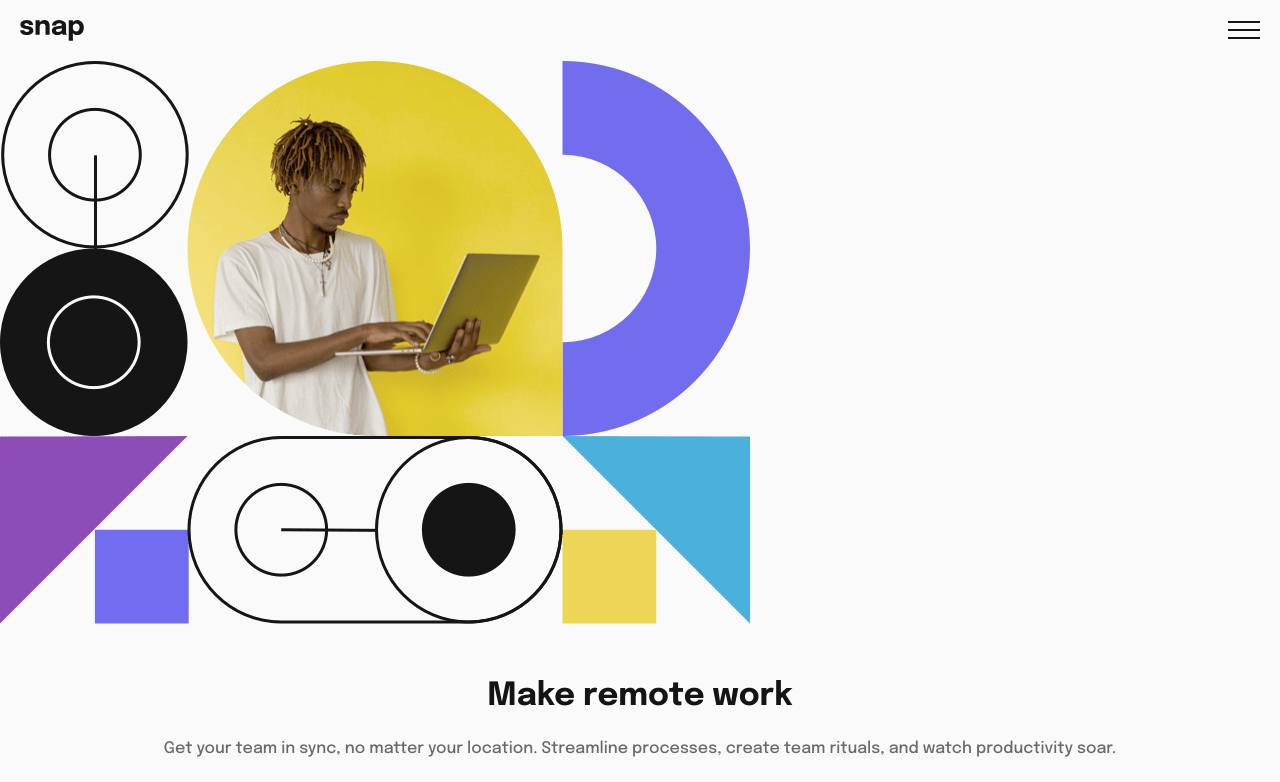
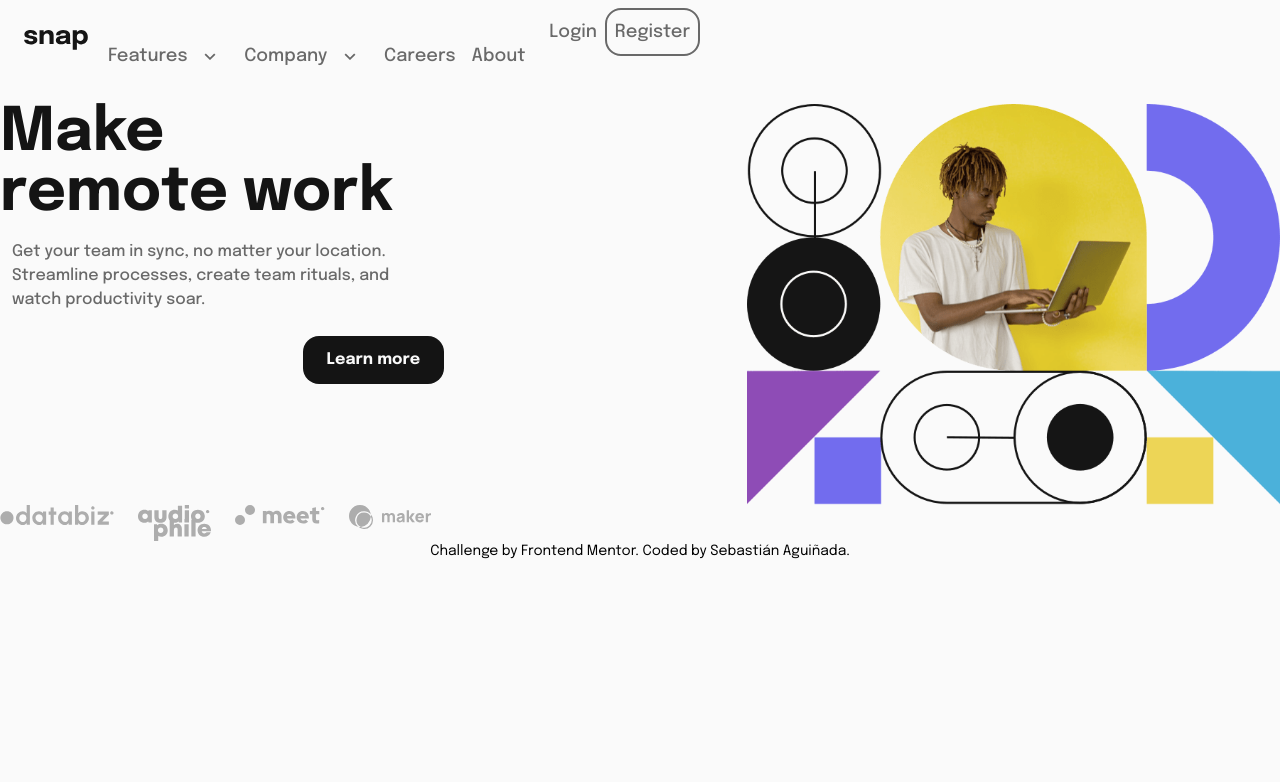
Before and after one commit to Sebascode20/intro-section-page, a website: page index.html in a window 1280 px wide. Shown: the top 782 px of the page. Drawn offline with Linux system fonts and the light colour scheme.

Commit message:
Adjust desing on desktop devices

```diff
--- a/index.html
+++ b/index.html
@@ -24,28 +24,29 @@
     <title>Intro section with dropdown navigation</title>
   </head>
   <body class="font-Epilogue bg-Almost-White">
-    <header class="flex flex-row justify-between items-center m-5" id="header">
+    <header class="flex flex-row justify-between items-center m-5 lg:m-6 lg:justify-start lg:items-center" id="header">
       <img class="w-16" src="images/logo.svg" alt="logo company" />
       <img
-        class="w-8"
+        class="w-8 lg:hidden"
         src="images/icon-menu.svg"
         id="open-menu"
         alt="menu hambuger"
       />
       <nav
-        class="hidden w-[62%] h-screen fixed top-0 right-0 bg-Almost-White shadow-3xl md:w-[50%]"
+        class="hidden w-[62%] h-screen fixed top-0 right-0 bg-Almost-White shadow-3xl md:w-[50%] lg:flex lg:justify-between lg:items-center lg:shadow-none lg:static lg:h-4 lg: mb-4 lg:text-lg"
         id="nav-bar"
       >
         <img
+          class="lg:hidden"
           src="images/icon-close-menu.svg"
           id="close-menu"
           alt="close menu button"
         />
-        <ul class="px-5 pt-16 pb-4 text-Medium-Gray font-medium md:text-2xl" id="list-menu">
+        <ul class="px-5 pt-16 pb-4 text-Medium-Gray font-medium md:text-2xl lg:flex lg:justify-start lg:gap-4 lg:text-lg" id="list-menu">
           <li class="py-2 md:py-5" id="menu-expanded">
             Features
             <img
-              class="inline-block px-3 md:w-10"
+              class="inline-block px-3 md:w-10 lg:w-9"
               src="images/icon-arrow-down.svg"
               alt="arrow down"
             />
@@ -53,7 +54,7 @@
           <li class="py-2 md:py-5" id="menu-expanded-2">
             Company
             <img
-              class="inline-block px-3 md:w-10"
+              class="inline-block px-3 md:w-10 lg:w-9"
               src="images/icon-arrow-down.svg"
               alt="arrow down"
             />
@@ -61,26 +62,26 @@
           <li class="py-2 md:py-5">Careers</li>
           <li class="py-2 md:py-5">About</li>
         </ul>
-        <button class="my-3 mx-auto text-Medium-Gray font-medium block md:text-2xl">
+        <button class="my-3 mx-auto text-Medium-Gray font-medium block md:text-2xl lg:relative top-0 right-0 lg:text-lg">
           Login
         </button>
         <button
-          class="mx-auto text-Medium-Gray font-medium block border-solid border-2 rounded-2xl p-2 w-48 md:text-2xl"
+          class="mx-auto text-Medium-Gray font-medium block border-solid border-2 rounded-2xl p-2 w-48 md:text-2xl lg:flex lg:flex-row lg:items-center lg:text-lg lg:w-auto"
         >
           Register
         </button>
       </nav>
     </header>
     <main>
-      <div class="max-w-full h-auto">
+      <div class="max-w-full h-auto lg:w-5/12 lg:h-2/4 lg:float-right">
         <img src="images/image-hero-mobile.png" alt="hero image page" />
       </div>
       <h1
-        class="text-[2rem] text-Almost-Black text-center font-bold mt-12 mb-4"
+        class="text-[2rem] text-Almost-Black text-center font-bold mt-12 mb-4 lg:text-6xl lg:w-[25rem] lg:text-left"
       >
         Make remote work
       </h1>
-      <p class="text-center px-3 text-Medium-Gray text-[1rem] font-medium">
+      <p class="text-center px-3 text-Medium-Gray text-[1rem] font-medium lg:w-[28rem] lg:text-left">
         Get your team in sync, no matter your location. Streamline processes,
         create team rituals, and watch productivity soar.
       </p>
@@ -89,7 +90,7 @@
       >
         Learn more
       </button>
-      <ul class="flex w-80 gap-6 mt-6 mb-8 mx-auto md:w-5/6 md:justify-evenly md:mt-12 md:mb-12 ">
+      <ul class="flex w-80 gap-6 mt-6 mb-8 mx-auto md:w-5/6 md:justify-evenly md:mt-12 md:mb-12 lg:m-0 lg:justify-start">
         <li>
           <img src="images/client-databiz.svg" alt="databiz logo" />
         </li>
@@ -104,7 +105,7 @@
         </li>
       </ul>
     </main>
-    <div class="text-xs text-center md:text-xl">
+    <div class="text-xs text-center md:text-xl lg:text-sm">
       Challenge by
       <a href="https://www.frontendmentor.io?ref=challenge" target="_blank"
         >Frontend Mentor</a
```
Also changed, not shown: src/output.css.
